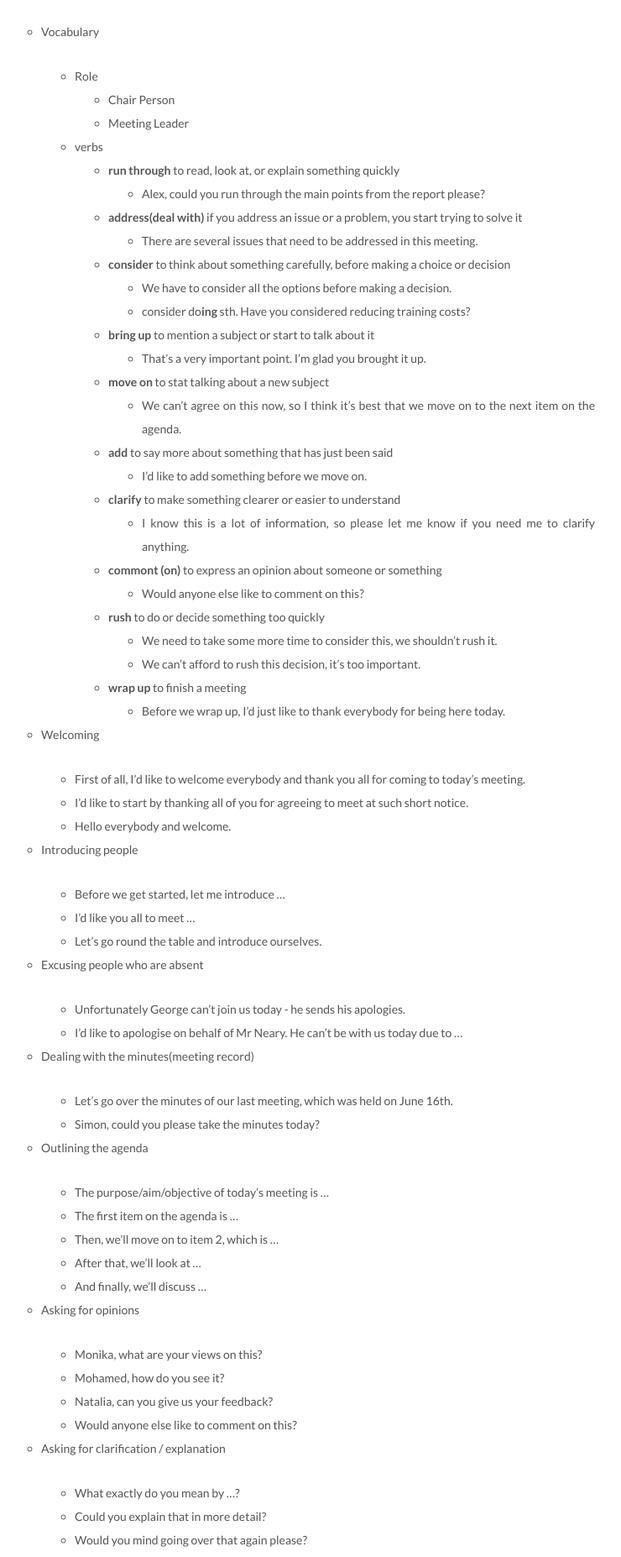
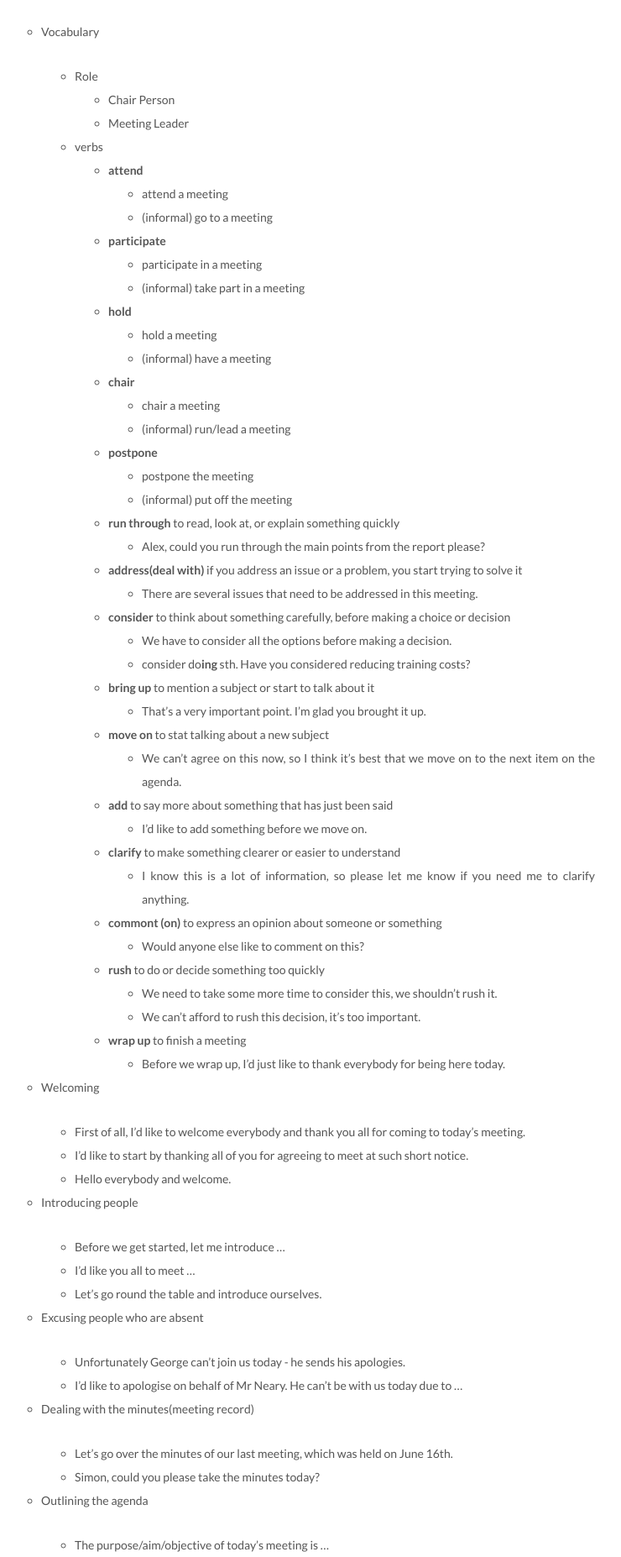
Before and after one commit to CodeHunter2006/CodeHunter2006.github.io, a Jekyll site: the page built from _posts/2021-11-04-English_scene_business_meeting.md, in a window 1280 px wide. Shown: the part 1018-2872 px from the top of the page at 84% size, without its empty margins (281-1021 px from the left). Built offline with Jekyll 4.4.1, drawn with Linux system fonts in a browser that asks for light colours; some of the changed text lies outside the part shown.

Commit message:
docs: add contents.

```diff
--- a/_posts/2021-11-04-English_scene_business_meeting.md
+++ b/_posts/2021-11-04-English_scene_business_meeting.md
@@ -13,6 +13,21 @@ tags: English
     - Chair Person
     - Meeting Leader
   - verbs
+    - **attend**
+      - attend a meeting
+      - (informal) go to a meeting
+    - **participate**
+      - participate in a meeting
+      - (informal) take part in a meeting
+    - **hold**
+      - hold a meeting
+      - (informal) have a meeting
+    - **chair**
+      - chair a meeting
+      - (informal) run/lead a meeting
+    - **postpone**
+      - postpone the meeting
+      - (informal) put off the meeting
     - **run through**
       to read, look at, or explain something quickly
       - Alex, could you run through the main points from the report please?
@@ -143,6 +158,8 @@ tags: English
       Could you say that again?
     - Could you find another place?
     - Could you speak up?
+  - whistle(echo sound noise)
+    - please mute your mic when not speaking to avoid wistle
   - network lag
     - Sorry I interrupted, you were saying...?
     - Sorry, I'm having problems with my connection. Give me a minute here.
```
